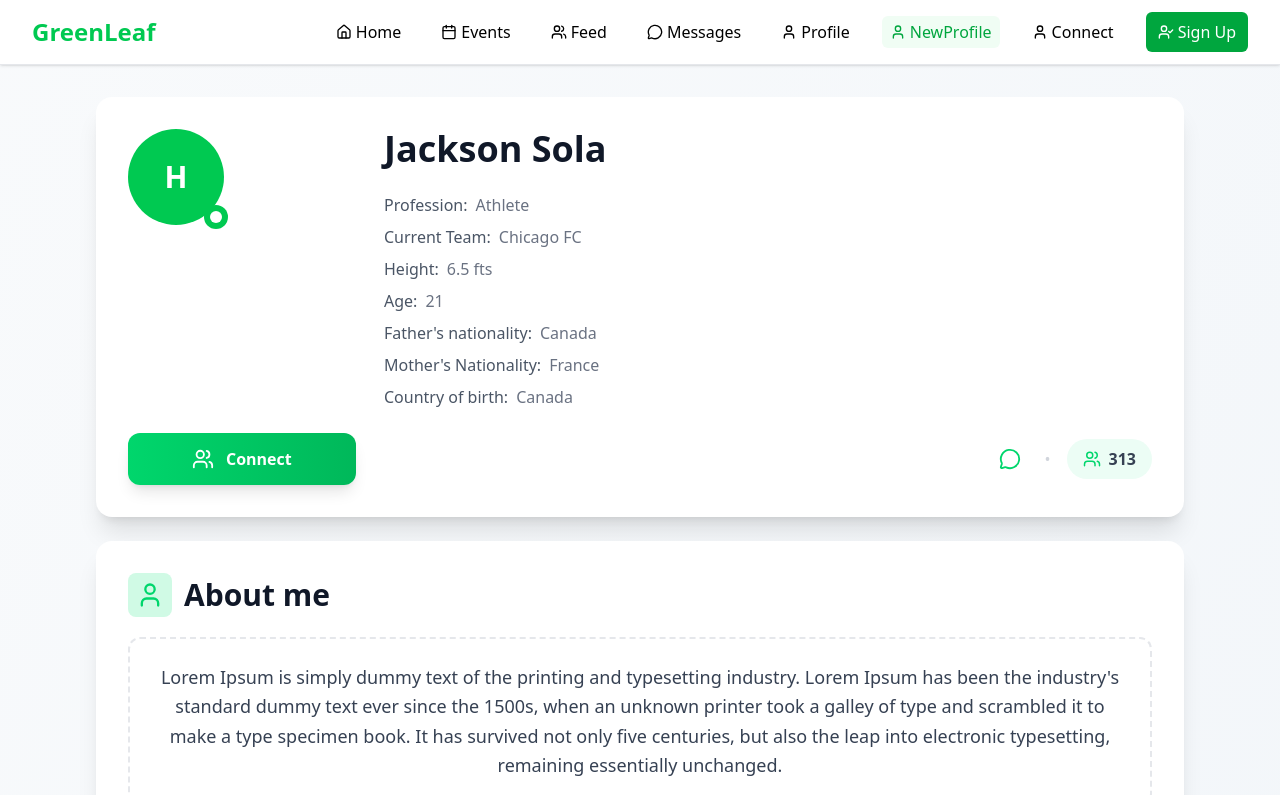
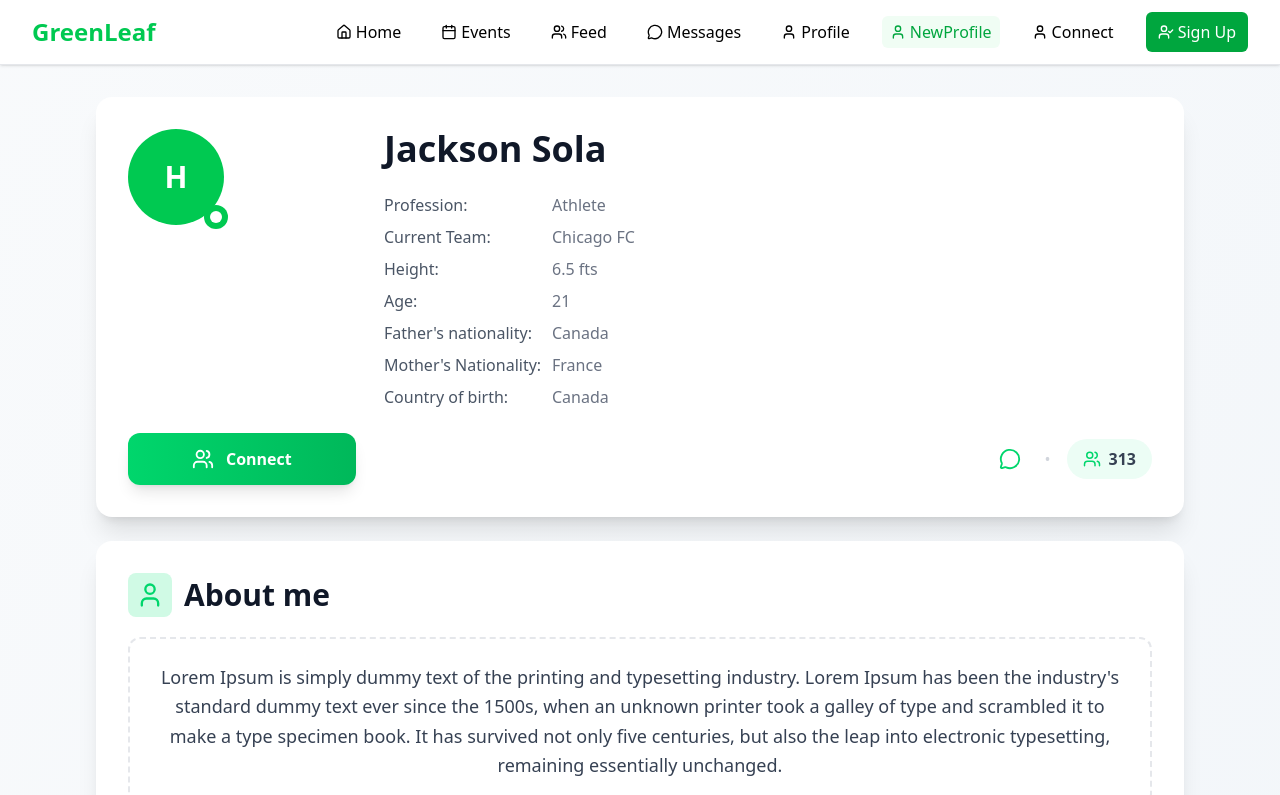
Before and after one commit to riyeba/Greenlife, a React (Vite) app: page /newprofile in a window 1280 px wide. Shown: the top 795 px of the page. Built offline with nearby package versions, Linux system fonts and the light colour scheme; the HTML template or start-up script is replaced by a standard one.

Commit message:
version3

```diff
--- a/src/NewProfile.jsx
+++ b/src/NewProfile.jsx
@@ -62,31 +62,31 @@ export default function NewProfile() {
                   <h1 className="text-3xl md:text-4xl font-bold text-gray-900 mb-6">{profile.name}</h1>
                   <div className="space-y-2 text-gray-700">
                     <div className="flex gap-2">
-                      <span className="font-medium text-gray-600">Profession:</span>
+                      <span className="font-medium text-gray-600  min-w-[140px] sm:min-w-[160px]">Profession:</span>
                       <span className="text-gray-500">{profile.profession}</span>
                     </div>
                     <div className="flex gap-2">
-                      <span className="font-medium text-gray-600">Current Team:</span>
+                      <span className="font-medium text-gray-600  min-w-[140px] sm:min-w-[160px]">Current Team:</span>
                       <span className="text-gray-500">{profile.team}</span>
                     </div>
                     <div className="flex gap-2">
-                      <span className="font-medium text-gray-600">Height:</span>
+                      <span className="font-medium text-gray-600  min-w-[140px] sm:min-w-[160px]">Height:</span>
                       <span className="text-gray-500">{profile.height}</span>
                     </div>
                     <div className="flex gap-2">
-                      <span className="font-medium text-gray-600">Age:</span>
+                      <span className="font-medium text-gray-600  min-w-[140px] sm:min-w-[160px]">Age:</span>
                       <span className="text-gray-500">{profile.age}</span>
                     </div>
                     <div className="flex gap-2">
-                      <span className="font-medium text-gray-600">Father's nationality:</span>
+                      <span className="font-medium text-gray-600  min-w-[140px] sm:min-w-[160px]">Father's nationality:</span>
                       <span className="text-gray-500">{profile.fatherNationality}</span>
                     </div>
                     <div className="flex gap-2">
-                      <span className="font-medium text-gray-600">Mother's Nationality:</span>
+                      <span className="font-medium text-gray-600  min-w-[140px] sm:min-w-[160px]">Mother's Nationality:</span>
                       <span className="text-gray-500">{profile.motherNationality}</span>
                     </div>
                     <div className="flex gap-2">
-                      <span className="font-medium text-gray-600">Country of birth:</span>
+                      <span className="font-medium text-gray-600  min-w-[140px] sm:min-w-[160px]">Country of birth:</span>
                       <span className="text-gray-500">{profile.birthCountry}</span>
                     </div>
                   </div>
```
